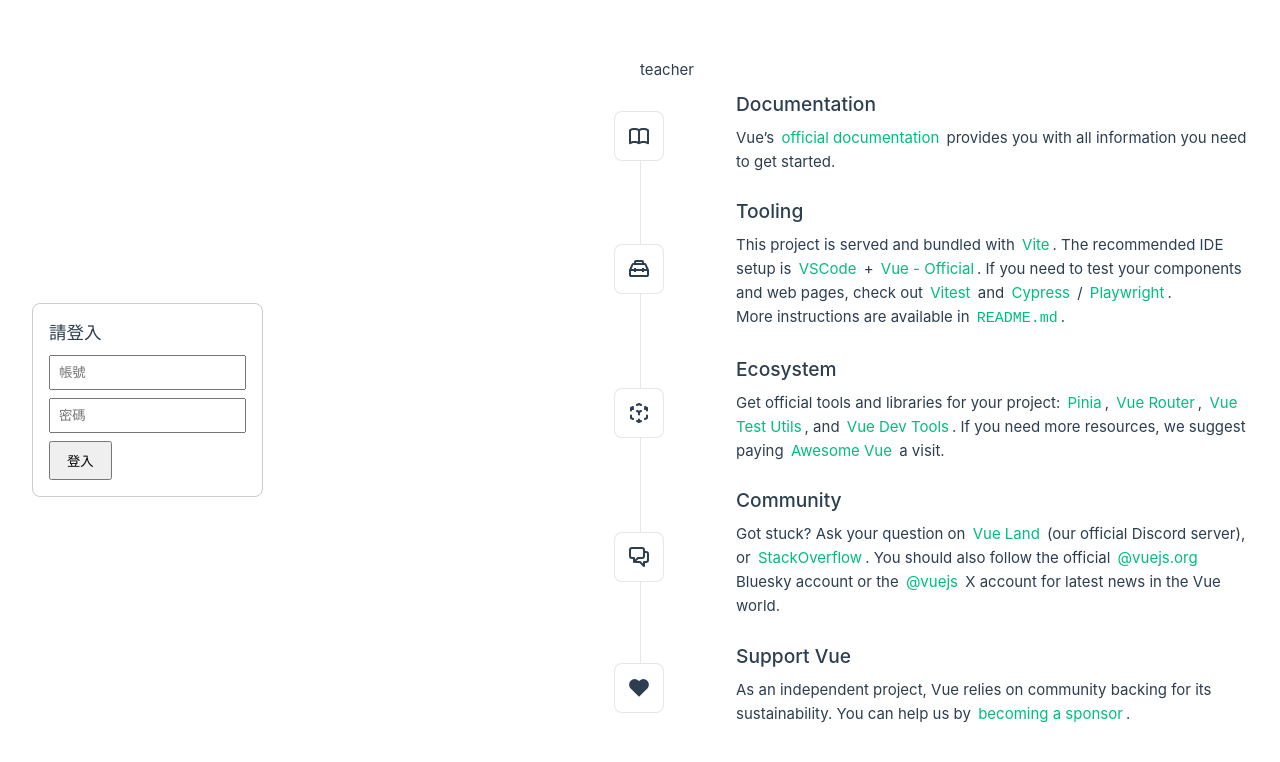
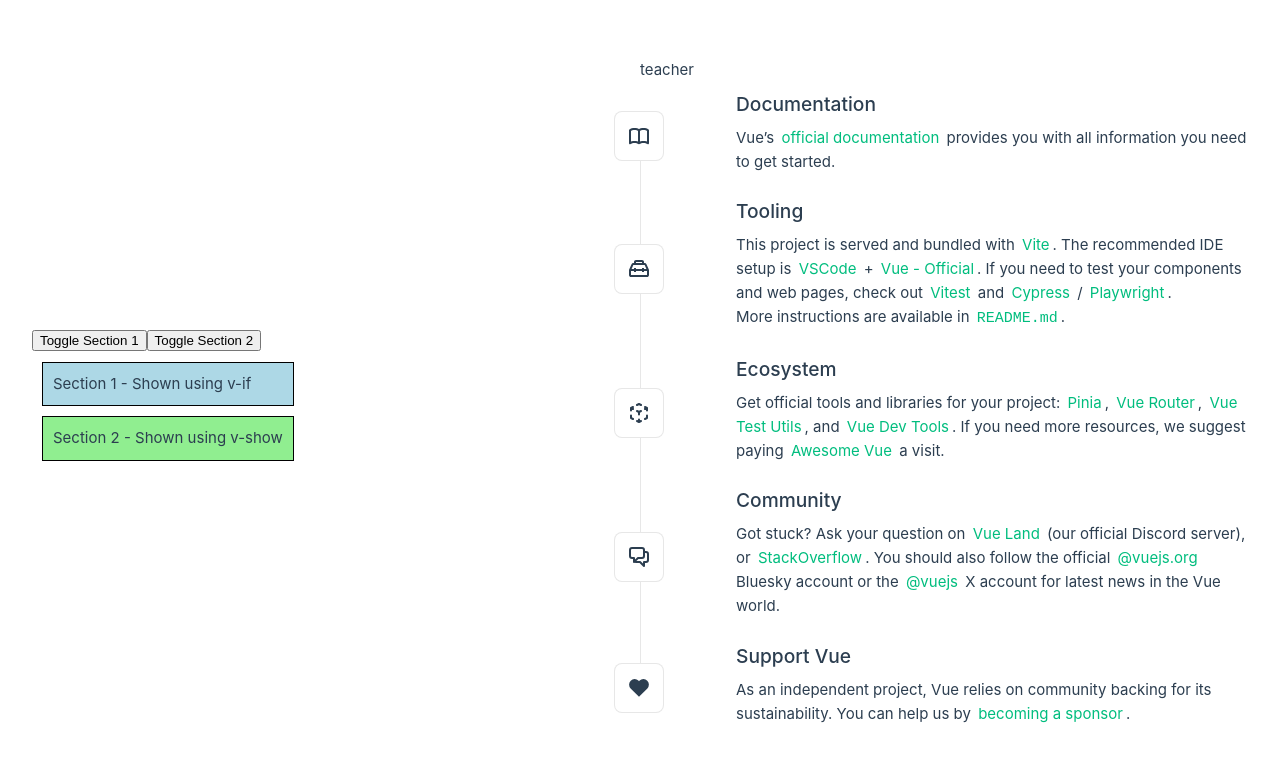
Before and after one commit to JerryChang0504/20250908, a Vue app: page / in a window 1280 px wide. Shown: the top 762 px of the page. Built offline with nearby package versions, Linux system fonts and the light colour scheme.

Commit message:
VifVshowDiff

```diff
--- a/src/App.vue
+++ b/src/App.vue
@@ -13,6 +13,7 @@
 import VbindClass from './components/VbindClass.vue'
 import VifDemo from './components/VifDemo.vue'
 import ConditionalRendering from './components/ConditionalRendering.vue'
+import VifVshowDiff from './components/VifVshowDiff.vue'
 // import ConditionalRenderingReactive from './components/ConditionalRenderingReactive .vue'
 const msgT = "I'm Jerry"
 </script>
@@ -33,7 +34,8 @@
       <!-- <VbindStyle />
       <VbindClass /> -->
       <!-- <VifDemo /> -->
-      <ConditionalRendering />
+      <!-- <ConditionalRendering /> -->
+      <VifVshowDiff />
       <!-- <ConditionalRenderingReactive /> -->
     </div>
   </header>
--- /dev/null
+++ b/src/components/VifVshowDiff.vue
@@ -0,0 +1,39 @@
+<script setup>
+import { ref } from 'vue'
+
+const show1 = ref(true)
+const show2 = ref(true)
+
+const toggleShow1 = () => {
+  show1.value = !show1.value
+}
+
+const toggleShow2 = () => {
+  show2.value = !show2.value
+}
+</script>
+
+<template>
+  <div>
+    <button @click="toggleShow1">Toggle Section 1</button>
+    <button @click="toggleShow2">Toggle Section 2</button>
+    <div class="section" v-if="show1">Section 1 - Shown using v-if</div>
+    <div class="section" v-show="show2">Section 2 - Shown using v-show</div>
+  </div>
+</template>
+
+<style scoped>
+.section {
+  margin: 10px;
+  padding: 10px;
+  border: 1px solid black;
+}
+
+.section:nth-child(odd) {
+  background-color: lightblue;
+}
+
+.section:nth-child(even) {
+  background-color: lightgreen;
+}
+</style>
```
